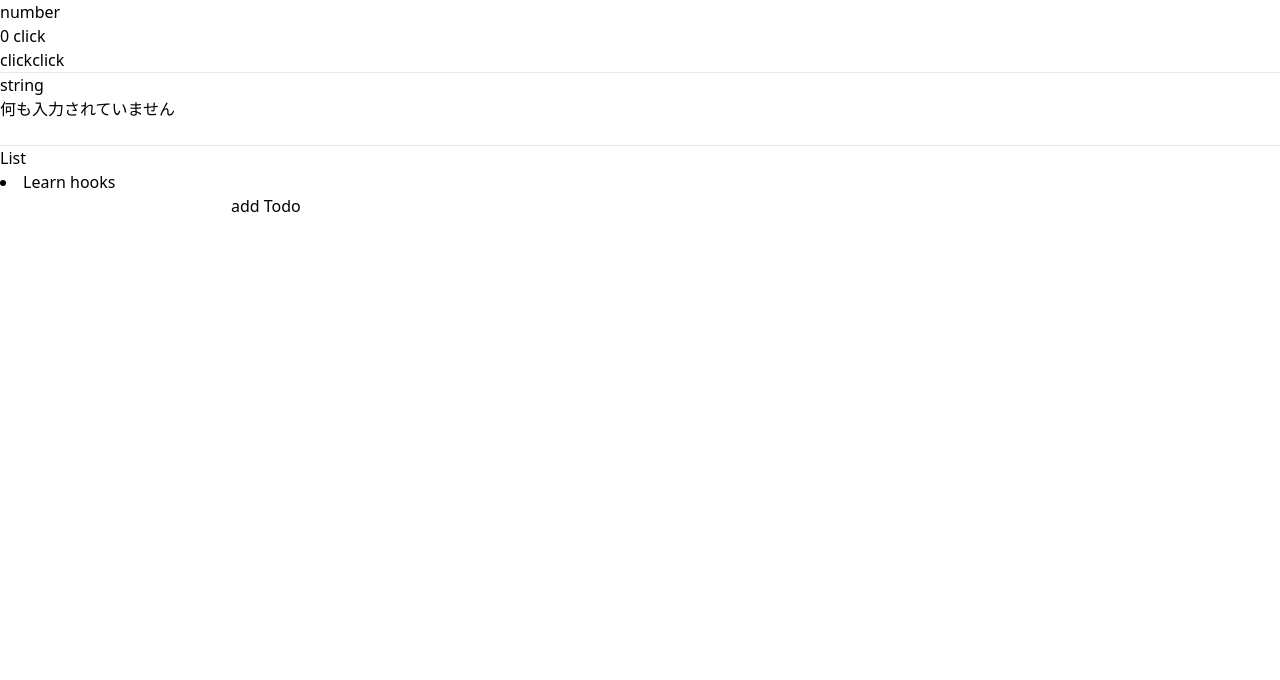
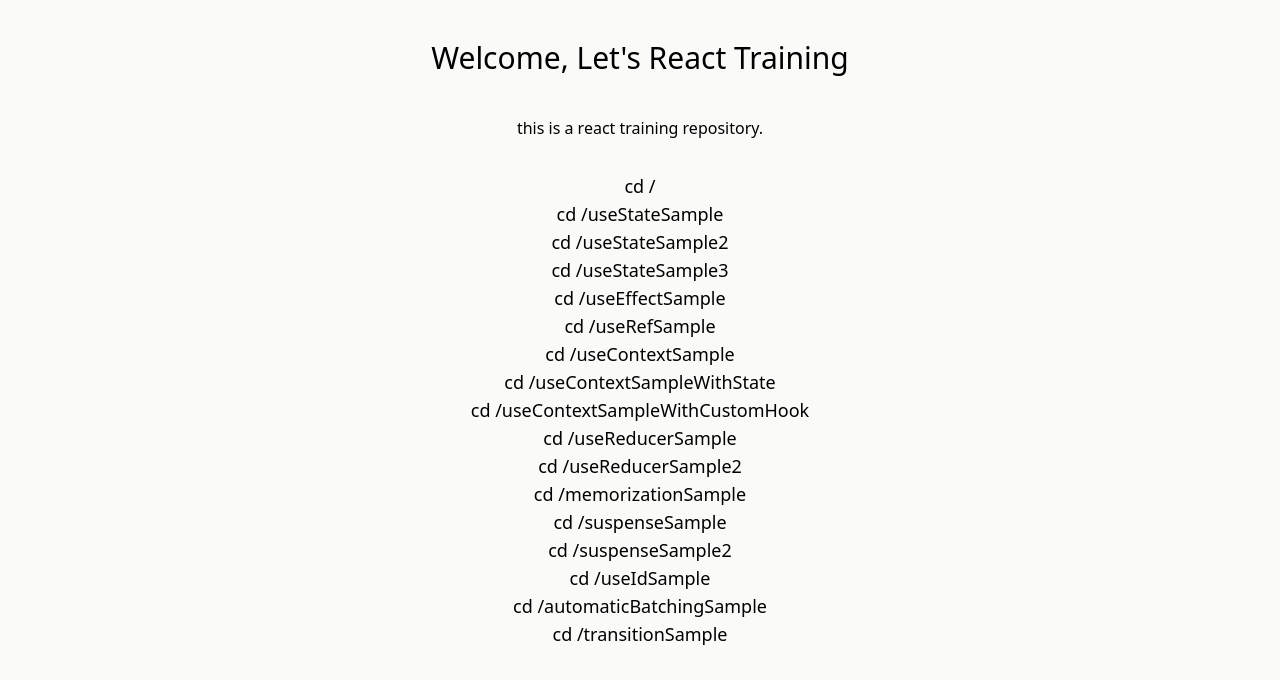
Before and after one commit to w8f/react-training, a React (Create React App) app in the folder front/: page / in a window 1280 px wide. Shown: the top 680 px of the page. Built offline with nearby package versions, Linux system fonts and the light colour scheme.

Commit message:
add: top page

```diff
--- a/front/src/component/Router.tsx
+++ b/front/src/component/Router.tsx
@@ -12,7 +12,7 @@
   {
     path: "/",
     role: [],
-    element: lazy(() => import("../component/useState/UseStateSample")),
+    element: lazy(() => import("../component/Top")),
     // children: [
     //   {
     //     path: "/child",
@@ -79,6 +79,31 @@
     role: [],
     element: lazy(() => import("../component/memorization/MemorizationSample")),
   },
+  {
+    path: "/suspenseSample",
+    role: [],
+    element: lazy(() => import("../component/v18/suspense/SuspenseSample")),
+  },
+  {
+    path: "/suspenseSample2",
+    role: [],
+    element: lazy(() => import("../component/v18/suspense/SuspenseSample2")),
+  },
+  {
+    path: "/useIdSample",
+    role: [],
+    element: lazy(() => import("../component/v18/useId/UseIdSample")),
+  },
+  {
+    path: "/automaticBatchingSample",
+    role: [],
+    element: lazy(() => import("../component/v18/AutomaticBatchingSample")),
+  },
+  {
+    path: "/transitionSample",
+    role: [],
+    element: lazy(() => import("../component/v18/TransitionSample")),
+  },
 ];
 
 /**
--- /dev/null
+++ b/front/src/component/Top.tsx
@@ -0,0 +1,22 @@
+import { FC } from "react";
+import { routes } from "./Router";
+
+const Top: FC = () => {
+  return (
+    <div className="text-center bg-stone-50 h-screen">
+      <h1 className="text-3xl m-10 inline-block">
+        Welcome, Let's React Training
+      </h1>
+      <p>this is a react training repository.</p>
+      <div className="m-8">
+        {routes.map(({ path }) => (
+          <a className="block text-lg" key={path} href={path}>
+            cd {path}
+          </a>
+        ))}
+      </div>
+    </div>
+  );
+};
+
+export default Top;
```
